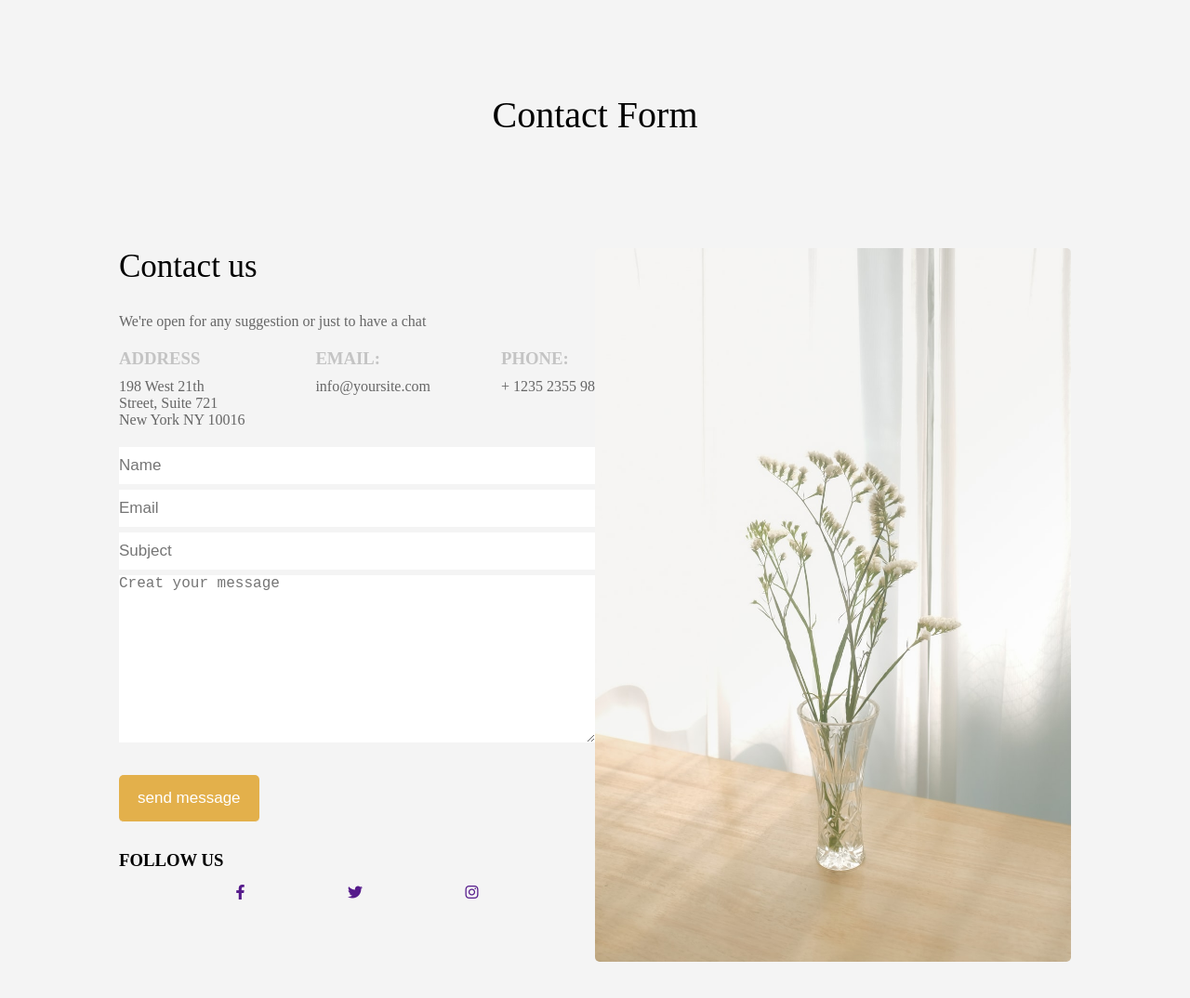
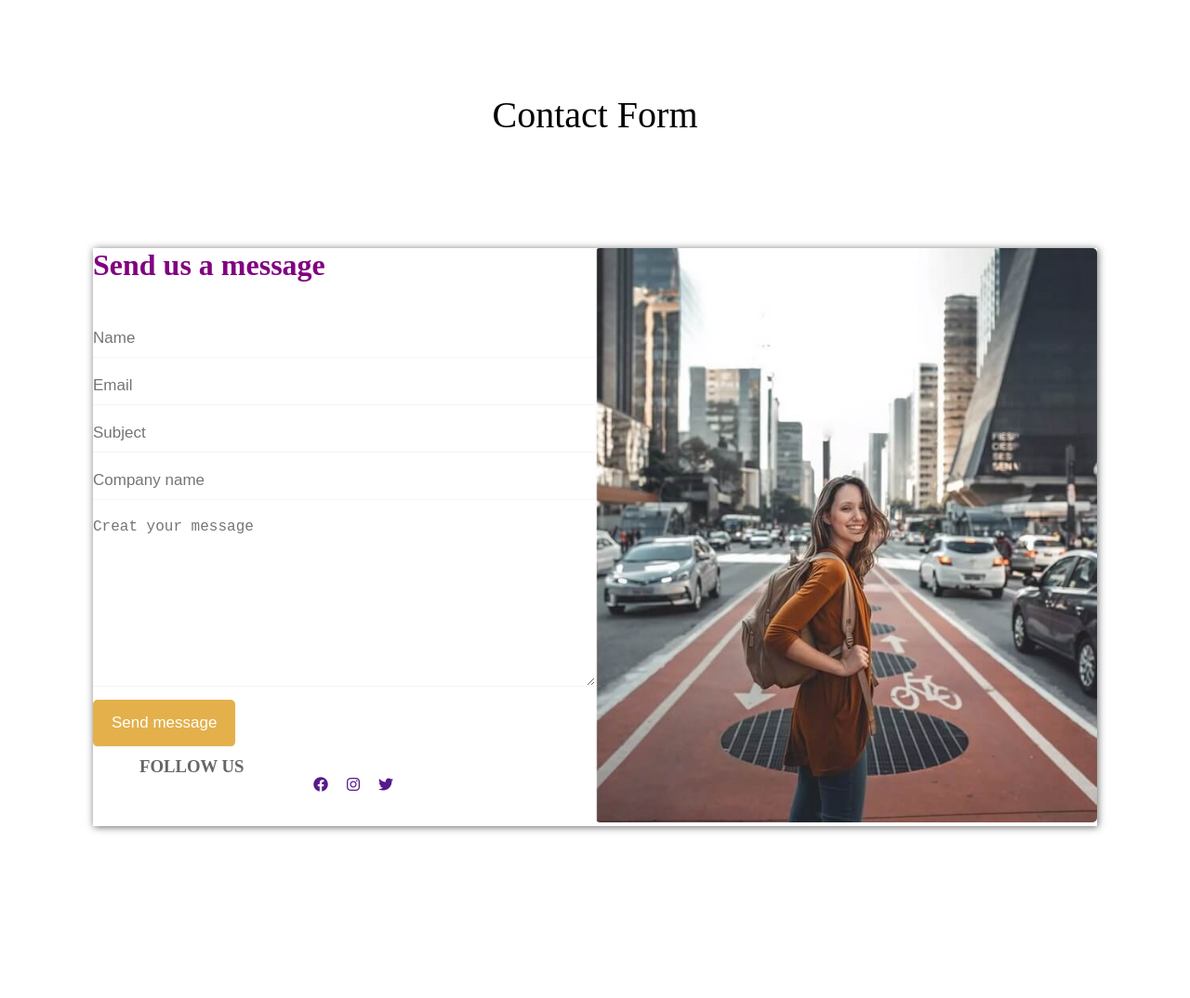
Before and after one commit to mehnaz780/strict, a plain HTML site: page index.html in a window 1280 px wide. Shown: the whole page at 93% size. After the commit the page ends 989 px from the top, so only its background shows below. Drawn offline with Linux system fonts and the light colour scheme.

Commit message:
Add files via upload

```diff
--- a/css/style.css
+++ b/css/style.css
@@ -1,48 +1,35 @@
-*{
+
+ *{
     margin: 0;
     padding: 0;
 }
 body{
-background-color: #f4f4f4;
+background-color: #fff;
 }
+
 .wrepper{
 width: 80%;
 margin: auto;}
+
 .wrepper h2{
-    text-align: center;
+     text-align: center;
     font-size: 40px;
     font-weight: 400;
-    margin: 80px 0;
+    margin: 80px auto;
     padding: 20px;
-}
+   }
+
 .main_content{
-display: flex;
-margin: 100px 0;
-}
+
+margin: 100px;
+display: flex;box-shadow: 1px 1px 8px 0 #666;}
 .form{
     width: 50%;
 }
 .form h1{
-color: black;
-font-size: 35px;
-font-weight: 300;
-margin-bottom: 30px;}
-.form p{
-    color: #666;
+    color: purple;
 }
-.information{
 
-display: flex;justify-content: space-between;margin: 20px 0;}
-.address{
-padding-bottom: 15px;
-}
-.information h3{
-color: #03030333;
-padding-bottom: 10px;
-}
-.information p{
-    color: #666;
-}
 .image{
 width: 50%;
 margin: auto;
@@ -53,21 +40,23 @@ margin: auto;
 border-radius: 5px;}
 .info{
 display: block;
-}
+padding-bottom: 40px;}
 
 form{
 
 }
 
 form input{
-border: none;width: 100%;border-bottom: 1px solid #f4f4f4;padding: 10px 0;margin-bottom: 5px;font-size: 17px;outline: none;
+border: none;width: 100%;border-bottom: 1px solid #f4f4f4;
+padding: 10px 0;
+margin-bottom: 10px;font-size: 17px;outline: none;
 }
  form textarea{
 font-size: 16px;
 width:100%;
 border: none;
 border-bottom: 1px solid #f4f4f4;
-}
+margin-top: 10px;}
 form textarea:focus,form input :focus{
     outline: none;
     border-color: #666;
@@ -79,17 +68,24 @@ form input[type=submit]{
     padding: 15px 20px;
     color: #fff;
     border-radius: 5px;
-    margin: 30px 0;
+    margin: 10px 0;
 }
+
 .follow{
+
+margin-left: 50px;}
+.follow h3{
+    color:#666
 
 }
 .icon{
 
-display: flex;margin: 15px;justify-content: space-evenly;}
+
+}
+
 .icon ul{
 
+margin-left: 20px;display: flex;justify-content: center;}
+
+.icon ul  a{
 }
-.icon ul a{
-
-}
--- a/index.html
+++ b/index.html
@@ -4,7 +4,7 @@
 <meta charset="UTF-8">
 <meta http-equiv="X-UA-compatible" content="IE-edge">
 <meta name="viewport"content="width=device-width,initial -scale=1.0">
-<title>position</title>
+<title>PROJECT-1</title>
 <link rel="stylesheet" href="css/all.min.css">
 <link rel="stylesheet" href="css/style.css">
 </head>
@@ -12,30 +12,13 @@
 <body>
 
 <div class="wrepper">
-  <h2> Contact Form</h2>
- <!-- main part -->
+  <h2>Contact Form</h2>
+</div>
 <div class="main_content">
-
  <div class="form">
   <div class="info">
-  <h1> Contact us </h1>
-  <p> We're open for any suggestion or just to have a chat</p>
-</div>
-<div class="information">
-  <div class="address:">
-    <h3> ADDRESS</h3>
-    <p> 198 West 21th  <br>Street, Suite 721  <br> New York NY 10016</p>
-  </div>
+  <h1> Send us a message </h1>
 
-    <div class="email">
-      <h3>EMAIL:</h3>
-      <p>info@yoursite.com</p>
-    </div>
-
-      <div class="phone">
-        <h3>PHONE:</h3>
-        <p>+ 1235 2355 98 </p>
-      </div>
 
 
 </div>
@@ -52,9 +35,16 @@
     <input type="text" placeholder="Subject"><br>
     </div>
 
-   <textarea name="" id="" cols="70px" rows="10" placeholder="Creat your message"></textarea>
+    <dib class="company">
+      <input type="text" placeholder="Company name">
+    </dib>
+
+
+
+
+   <textarea name="" id="" cols="30px" rows="10" placeholder="Creat your message"></textarea>
    <div class="submit">
-     <input type="submit" value="send message">
+     <input type="submit" value="Send message">
    </div>
 
 
@@ -63,25 +53,23 @@
      </div>
      <div class="icon">
        <ul>
-           <a href=""> <i class="fa-brands fa-facebook-f"></i></a>
+           <a href=""><i class="fa-brands fa-facebook"></i> </a>
+       <ul>
+        <a href=""> <i class="fa-brands fa-instagram"></i></a>
        </ul>
+
        <ul>
         <a href=""> <i class="fa-brands fa-twitter"></i></a>
        </ul>
 
-       <ul>
-        <a href=""> <i class="fa-brands fa-instagram"></i></a>
-       </ul>
+     </div>
        </div>
 
-
-
-
-  </div>
 </Form>
 
   <div class="image">
-<img src="images/flower.jpg">
+  <img src="imges/Freedom.jpg" alt="">
+   </div>
   </div>
 </div>
   </div>
```
Lines whose indentation alone changed are shown as unchanged.
